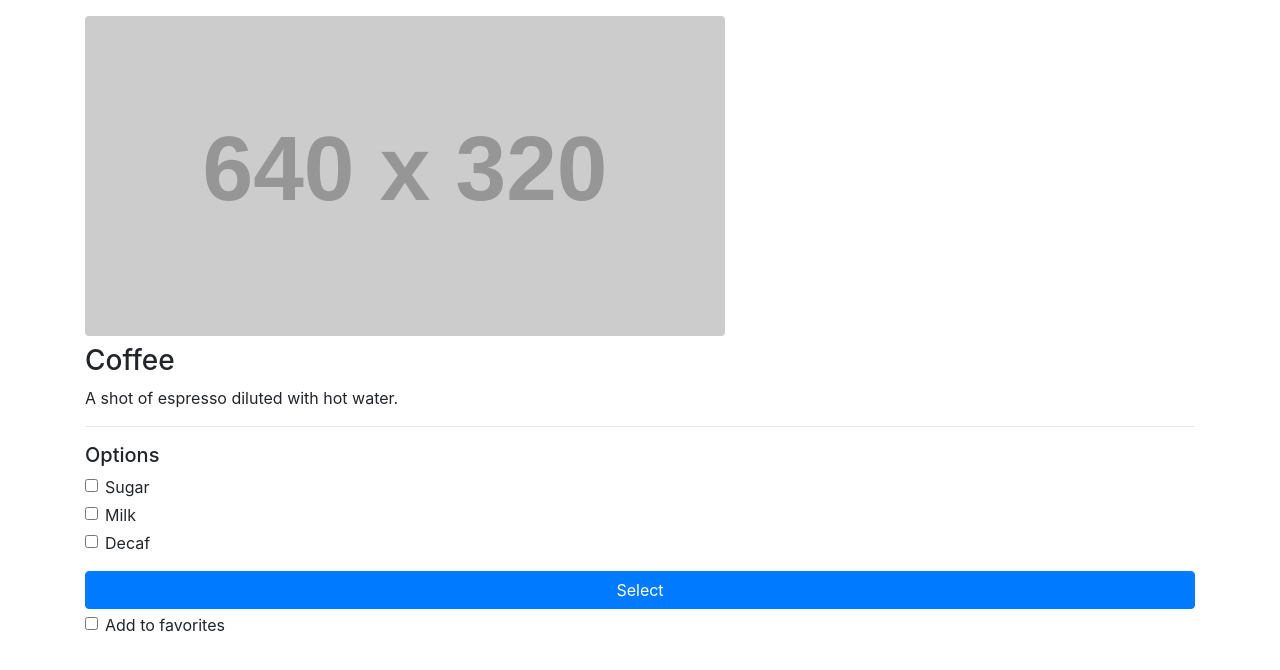
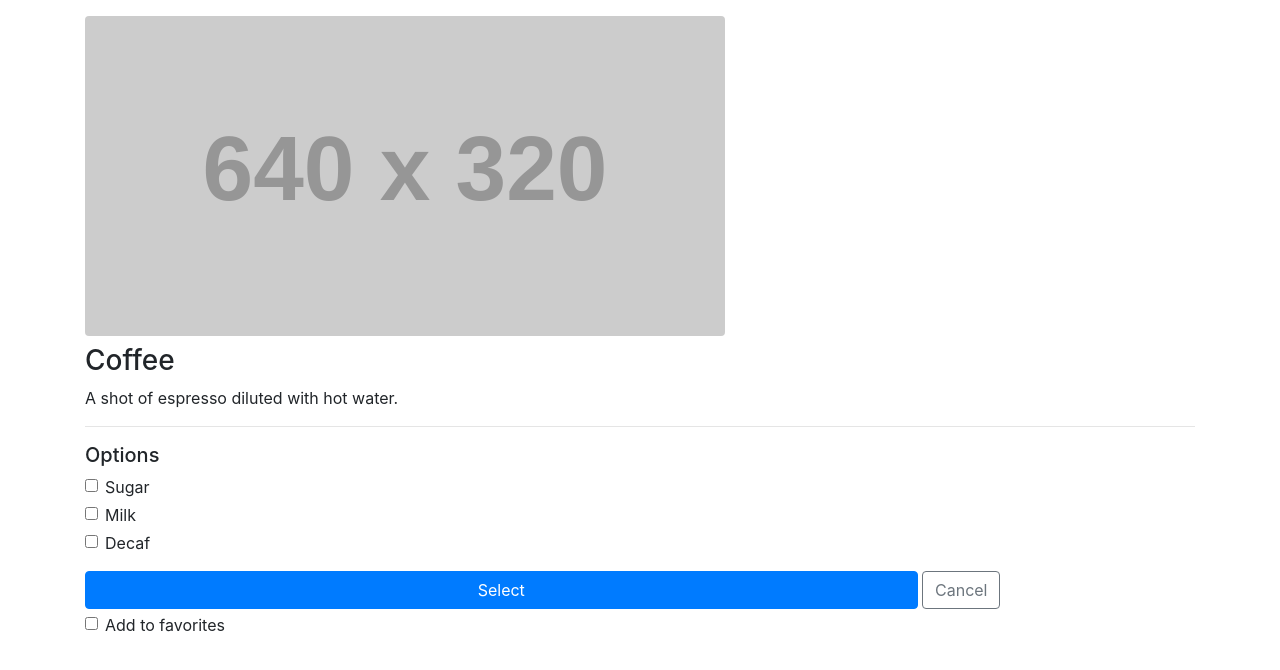
Before and after one commit to StijnvH00/IDUSA-CoffeeAtWork, a plain HTML site: page order-details.html in a window 1280 px wide. Drawn offline with Linux system fonts and the light colour scheme; placeholder pictures from the web are drawn by us.

Commit message:
add remove group and cancel select buttons

```diff
--- a/order-details.html
+++ b/order-details.html
@@ -34,7 +34,9 @@
             <label class="form-check-label">Decaf</label>
         </div>
 
-        <a href="./order-done.html" class="btn btn-block btn-primary mt-3">Select</a>
+        <a href="./order-done.html" class="btn btn-primary w-75 mt-3">Select</a>
+        <a href="./order.html" class="btn btn-outline-secondary mt-3">Cancel</a>
+
         <div class="form-check mt-1">
             <input class="form-check-input" type="checkbox">
             <label class="form-check-label">Add to favorites</label>
```
Also changed, not shown: new-group.html (+1 -0 lines).
